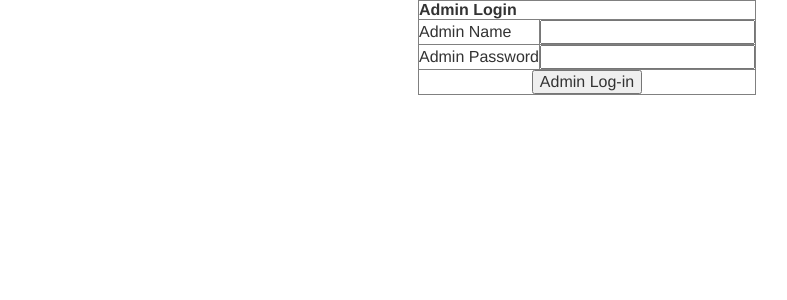
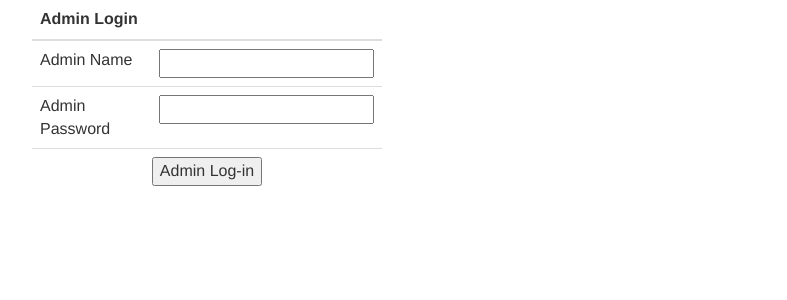
Before and after one commit to moa1520/restaurantProject, a PHP site: page /admin_login.php in a window 1280 px wide. Shown: the top 300 px of the page, without its empty margins (53-840 px from the left). Run offline with PHP 8.4, Linux system fonts and the light colour scheme.

Commit message:
관리자 로그인 페이지 view 수정

```diff
--- a/admin_login.php
+++ b/admin_login.php
@@ -34,11 +34,16 @@ if(isset($_POST['submit'])) {
     <script src="http://maxcdn.bootstrapcdn.com/bootstrap/3.3.6/js/bootstrap.min.js"></script>
 </head>
 <body>
+<div class="container">
     <form method="post" action="admin_login.php">
-    <table border="1" align="center">
+    <div class="col-sm-4">
+    <table class="table">
+    <thead>
         <tr>
             <th colspan="2">Admin Login</th>
         </tr>
+        </thead>
+        <tbody>
         <tr>
             <td>
                 Admin Name
@@ -60,7 +65,10 @@ if(isset($_POST['submit'])) {
                 <input type="submit" name="submit" value="Admin Log-in">
             </td>
         </tr>
+        </tbody>
     </table>
+    </div>
 </form>
+</div>
 </body>
 </html>
```
